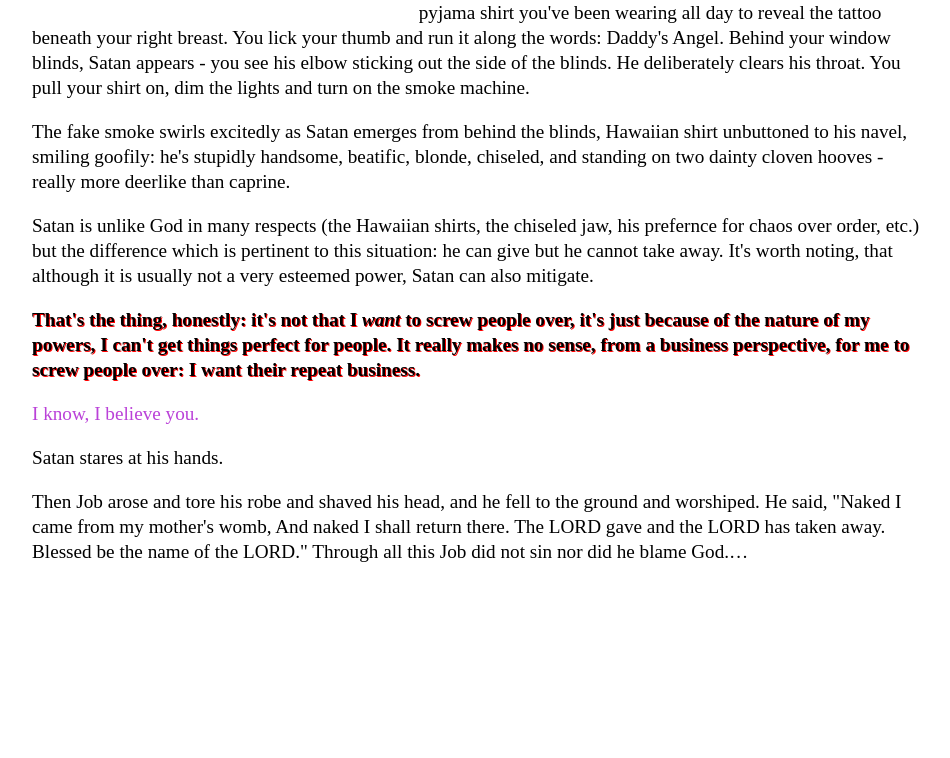
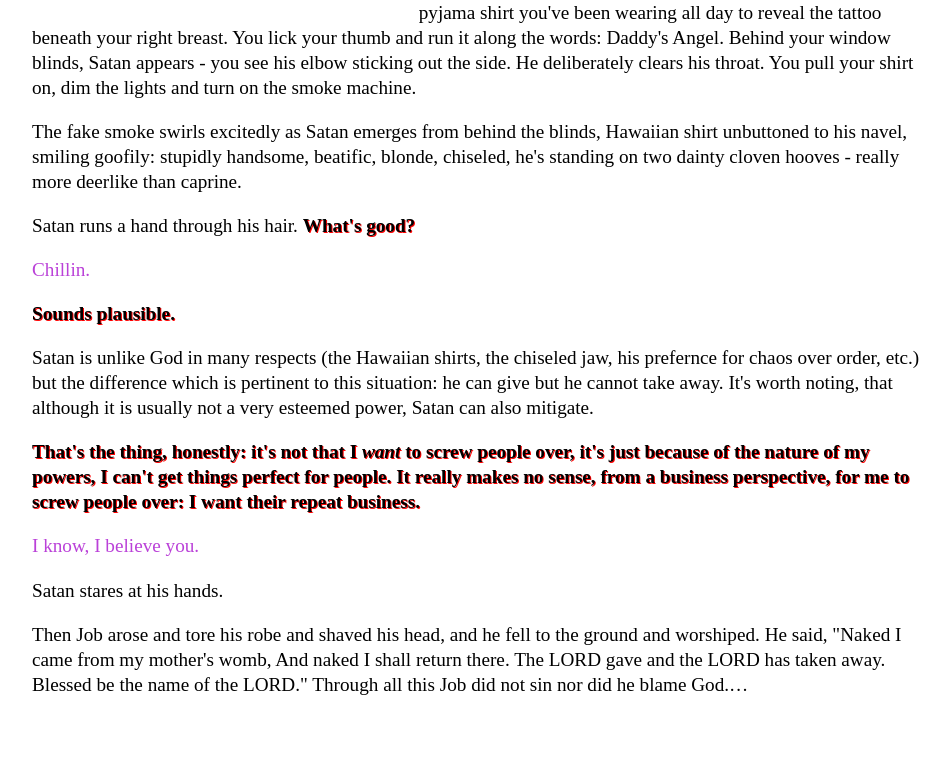
Before and after one commit to Pinelife/pinelife.github.io, a Jekyll site: the page Hellhole/Room9.html, which Jekyll copies as it is, in a window 1280 px wide. Shown: the part 831-1589 px from the top of the page, without its empty margins (160-1110 px from the left). Built offline with Jekyll 4.4.1, drawn with Linux system fonts in a browser that asks for light colours; before the commit the page ends 1456 px from its top, so only the background shows below that; some of the changed text lies outside the part shown.

Commit message:
Update Room9.html

```diff
--- a/Hellhole/Room9.html
+++ b/Hellhole/Room9.html
@@ -52,14 +52,24 @@ the latest scandal surrounding YouTube personalities.
 <center><img src="https://68.media.tumblr.com/64334f07ca4ec65ae776bf18103927a6/tumblr_ov0payXtXQ1sixvsmo1_400.png" align="middle" alt="Oh shit" style="width:35%;"></center>
 
 <p>
-To begin the process of summoning Satan, you pull off the stinky pyjama shirt you've been wearing all day to reveal the tattoo beneath
+To begin the process of summoning Satan, you pull off the pyjama shirt you've been wearing all day to reveal the tattoo beneath
 your right breast. You lick your thumb and run it along the words: Daddy's Angel. Behind your window blinds, Satan appears -
-you see his elbow sticking out the side of the blinds. He deliberately clears his throat. You pull your
+you see his elbow sticking out the side. He deliberately clears his throat. You pull your
  shirt on, dim the lights and turn on the smoke machine.
 </p>
 <p>
 The fake smoke swirls excitedly as Satan emerges from behind the blinds, Hawaiian shirt unbuttoned to his navel, smiling goofily:
-he's stupidly handsome, beatific, blonde, chiseled, and standing on two dainty cloven hooves - really more deerlike than caprine.
+stupidly handsome, beatific, blonde, chiseled, he's standing on two dainty cloven hooves - really more deerlike than caprine.
+</p>
+<p>Satan runs a hand through his hair. <span class="Satan">What's good?</span></p>
+<p class="lauria">
+Chillin.
+</p>
+<p class="Satan">
+Sounds plausible.
+</p>
+<p class="lauria">
+
 </p>
 <p> Satan is unlike God in many respects (the Hawaiian shirts, the chiseled jaw, his prefernce for chaos over order, etc.) but the
 difference which is pertinent to this situation: he can give but he cannot take away. It's worth noting, that
```
